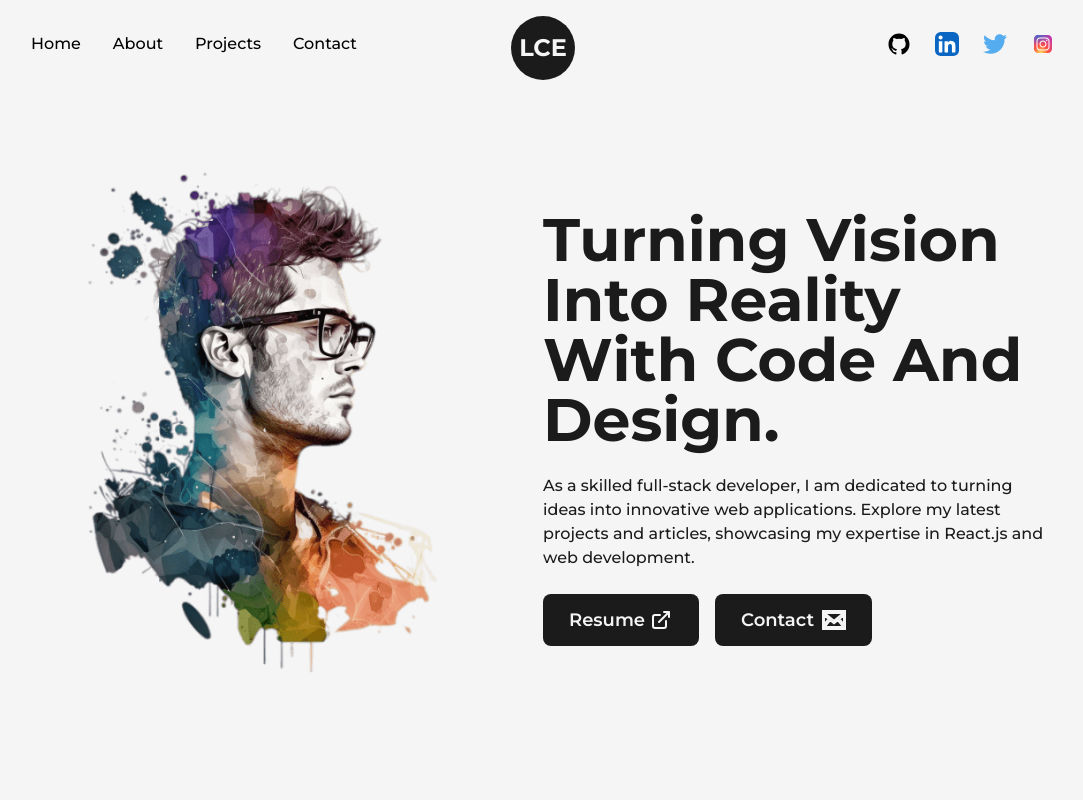
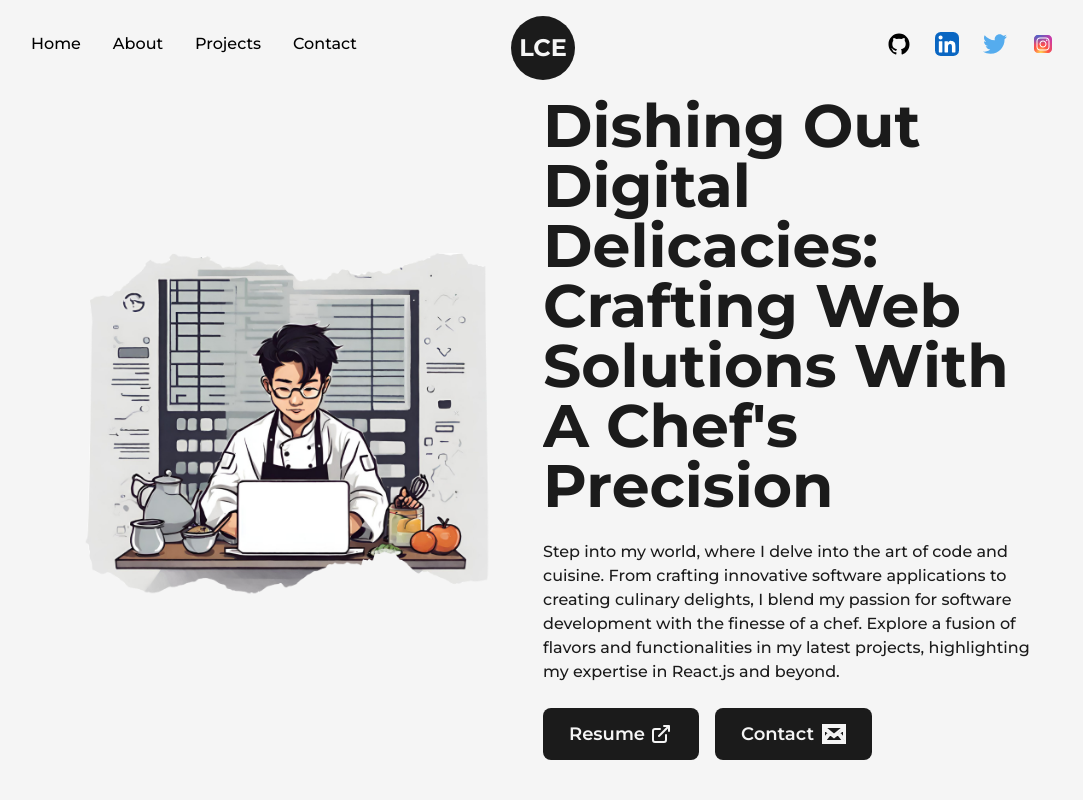
Before and after one commit to GuichoEstrada/Portfolio, a Next.js app: page / in a window 1280 px wide. Shown: the top 800 px of the page, without its empty margins (97-1180 px from the left). Built offline with nearby package versions, Linux system fonts and the light colour scheme.

Commit message:
changed the primary pic in home page

```diff
--- a/src/pages/index.js
+++ b/src/pages/index.js
@@ -2,7 +2,7 @@ import Head from 'next/head'
 import Link from 'next/link'
 import Layout from '@/components/Layout'
 import Image from 'next/image'
-import profilePic from '../../public/images/profile/developer-pic-1.png'
+import profilePic from '../../public/images/profile/profile-pic.png'
 import AnimatedText from '@/components/AnimatedText'
 import { LinkArrow, MailIcon } from '@/components/Icons'
 
@@ -19,9 +19,10 @@ export default function Home() {
               <Image src={profilePic} alt="home image" className='w-full h-auto'/>
             </div>
             <div className='w-1/2 flex flex-col items-center self-center'>
-              <AnimatedText text="Turning Vision Into Reality With Code And Design." className='text-left'/>
-              <p className='my-4 text-base font-medium'>As a skilled full-stack developer, I am dedicated to turning ideas into innovative web applications.
-              Explore my latest projects and articles, showcasing my expertise in React.js and web development.
+              <AnimatedText text="Dishing Out Digital Delicacies: Crafting Web Solutions with a Chef's Precision" className='text-left'/>
+              <p className='my-4 text-base font-medium'>Step into my world, where I delve into the art of code and cuisine.
+                From crafting innovative software applications to creating culinary delights, I blend my passion for software development with the finesse of a chef.
+                Explore a fusion of flavors and functionalities in my latest projects, highlighting my expertise in React.js and beyond.
               </p>
               <div className='flex items-center self-start mt-2'>
                 <Link
```
Also changed, not shown: public/images/profile/developer-pic-2.jpg (deleted).
